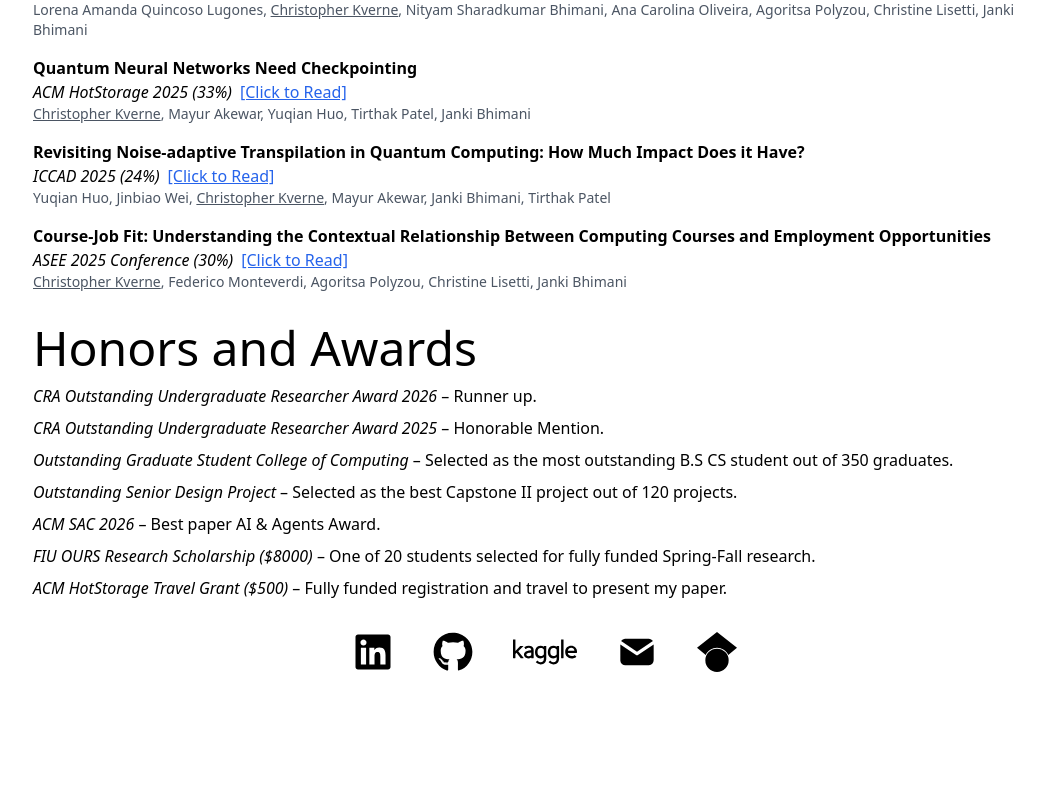
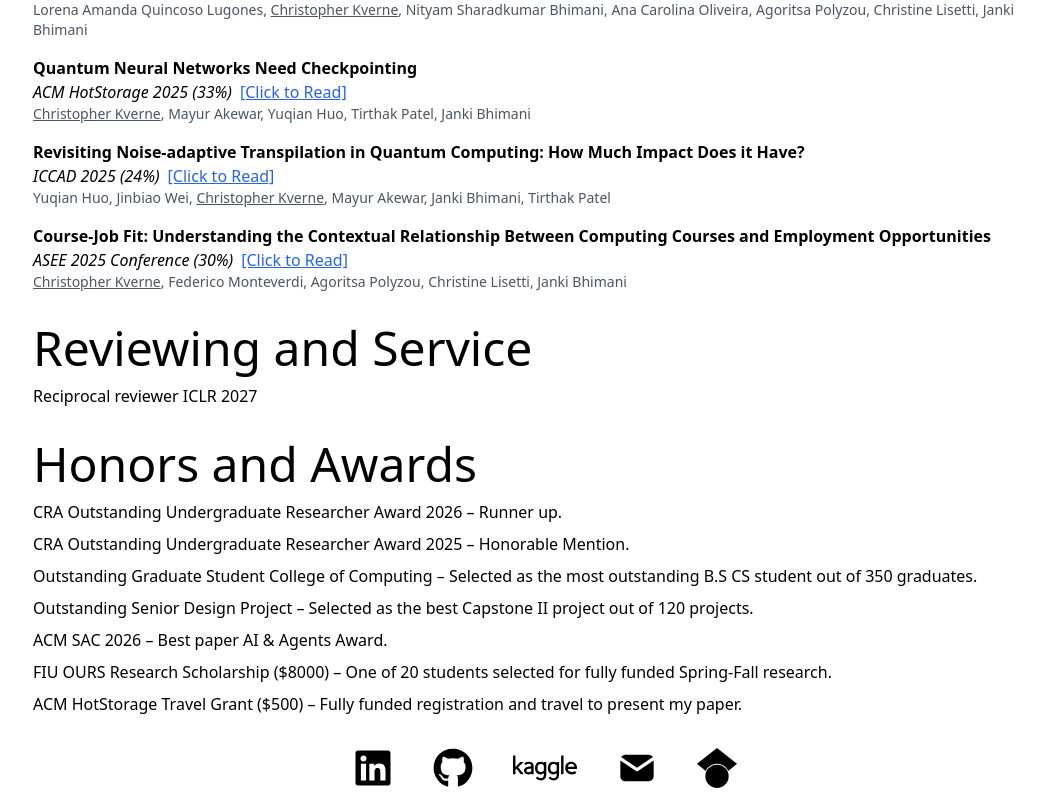
Before and after one commit to chriskverne/Portfolio-website, a Next.js app: page / in a window 1280 px wide. Shown: the part 1596-2396 px from the top of the page, without its empty margins (95-1139 px from the left). Before the commit the page ends 2280 px from the top, so only its background shows below. Built offline with nearby package versions, Linux system fonts and the light colour scheme.

Commit message:
Add Reviewing and Service section and remove italics from awards
Co-Authored-By: Claude Opus 5.5 <noreply@anthropic.com>
Claude-Session: https://claude.ai/code/session_01ECPcEDjfzQ8MQXBBnXjpun

```diff
--- a/app/components/Awards.js
+++ b/app/components/Awards.js
@@ -10,7 +10,7 @@ const Awards = () => {
         <ul className='space-y-2 text-xs md:text-base'>
           {awards.map((award, index) => (
             <li key={index}>
-              <span className='italic'>{award.title}</span> &ndash; {award.description}
+              {award.title} &ndash; {award.description}
             </li>
           ))}
         </ul>
--- /dev/null
+++ b/app/components/Service.js
@@ -0,0 +1,20 @@
+import React from 'react'
+import Title from './Title'
+import { services } from '@/constants/constants'
+
+const Service = () => {
+  return (
+    <div className='flex flex-col items-center'>
+      <div className='w-4/5'>
+        <Title title={"Reviewing and Service"} />
+        <ul className='space-y-2 text-xs md:text-base'>
+          {services.map((service, index) => (
+            <li key={index}>{service}</li>
+          ))}
+        </ul>
+      </div>
+    </div>
+  )
+}
+
+export default Service
--- a/app/page.js
+++ b/app/page.js
@@ -7,6 +7,7 @@ import Research from './components/Research';
 import ContactMe from './components/ContactMe';
 import Education from './components/Education';
 import Papers from './components/Papers'
+import Service from './components/Service'
 import Awards from './components/Awards'
 
 export default function Home() {
@@ -17,6 +18,7 @@ export default function Home() {
       <Education />
       <Experience />
       <Papers />
+      <Service />
       <Awards />
       <ContactMe />
     </main>
--- a/constants/constants.js
+++ b/constants/constants.js
@@ -96,3 +96,8 @@ export const awards = [
   { title: 'FIU OURS Research Scholarship ($8000)', description: 'One of 20 students selected for fully funded Spring-Fall research.' },
   { title: 'ACM HotStorage Travel Grant ($500)', description: 'Fully funded registration and travel to present my paper.' },
 ]
+
+// Reviewing and service
+export const services = [
+  'Reciprocal reviewer ICLR 2027',
+]
```
